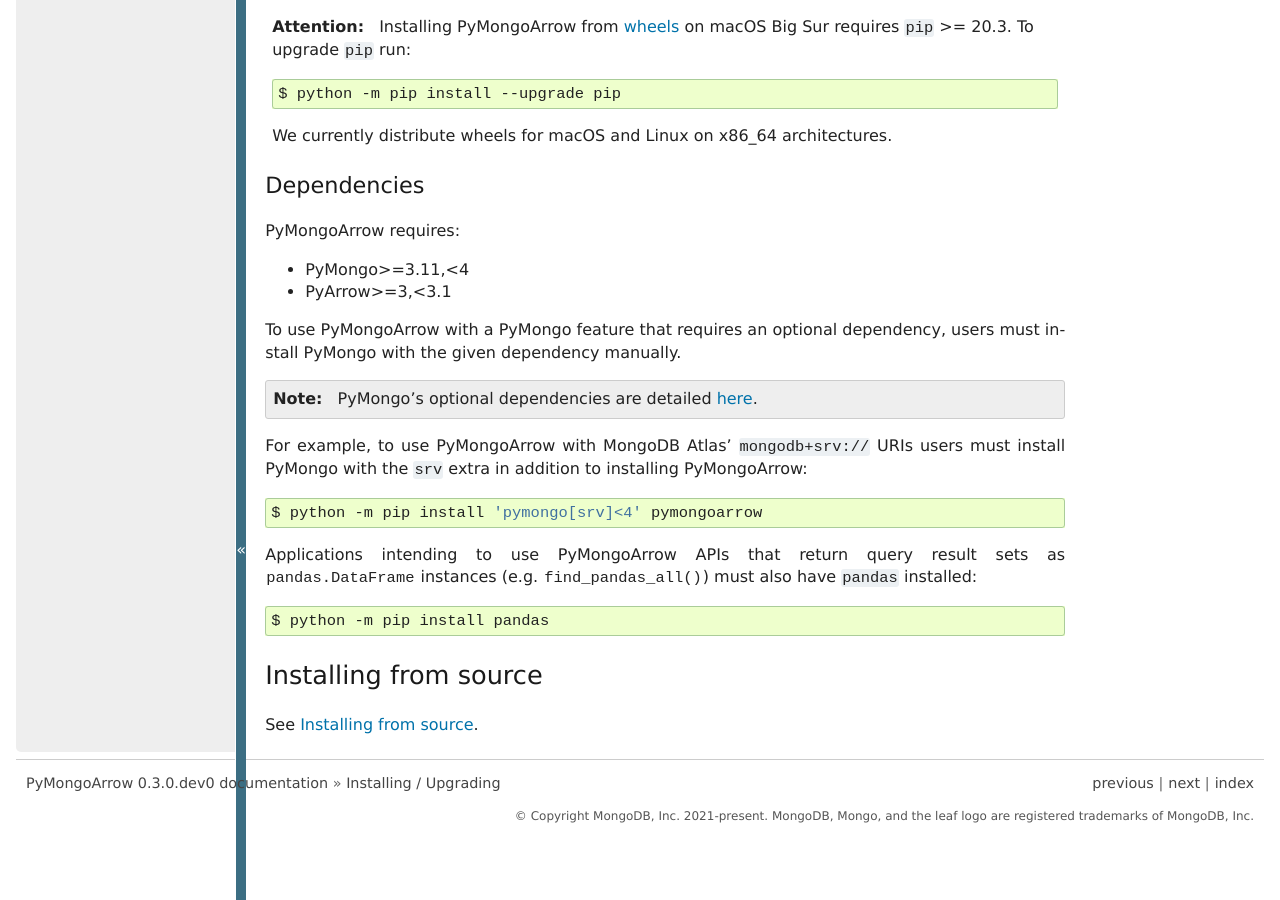
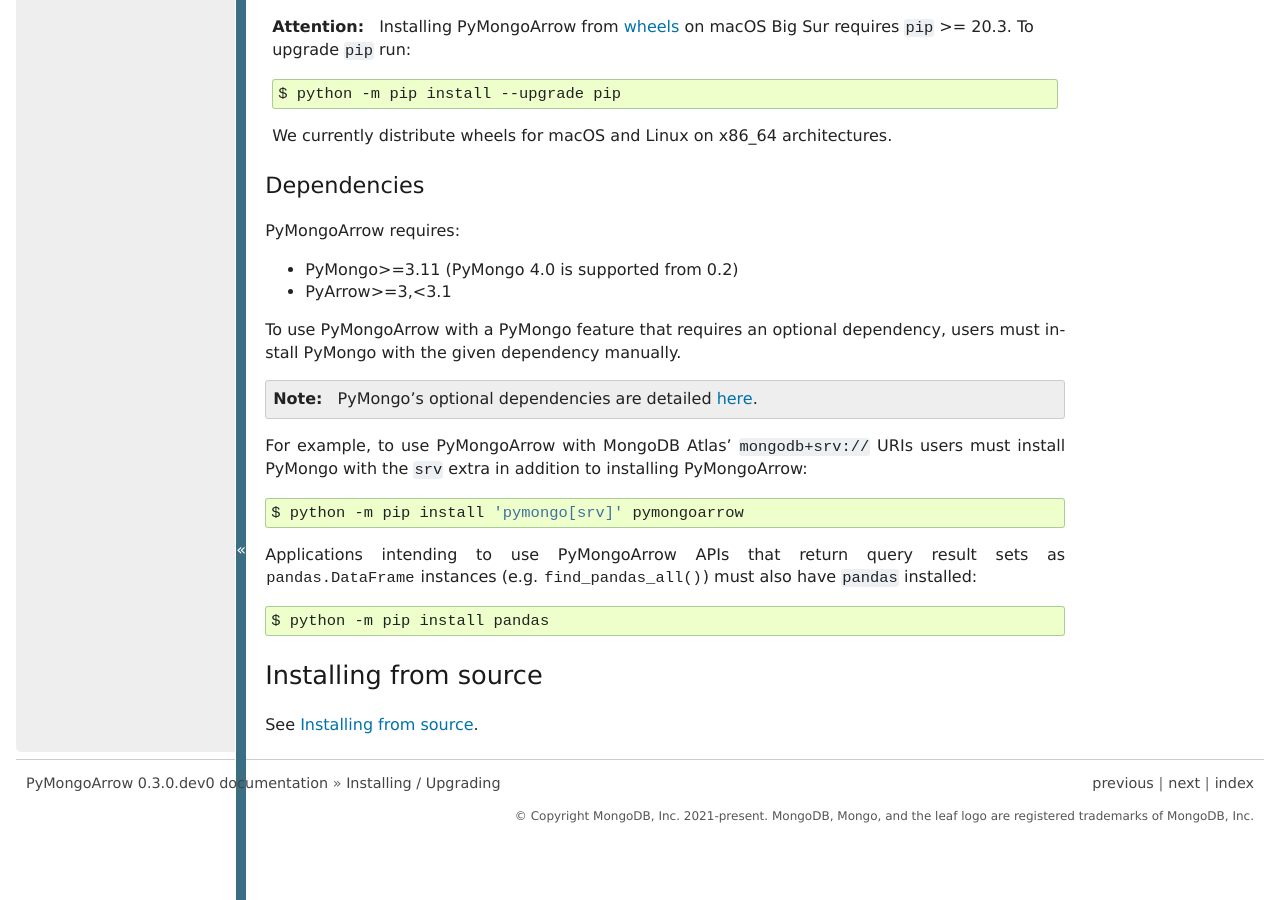
Before and after one commit to mongodb-labs/mongo-arrow, a Sphinx documentation site: the page built from bindings/python/docs/source/installation.rst, in a window 1280 px wide and 900 px high, scrolled down 657 px. Built offline with Sphinx 7.4.7, drawn with Linux system fonts in a browser that asks for light colours.

Commit message:
Update installation.rst (#56)

```diff
--- a/bindings/python/docs/source/installation.rst
+++ b/bindings/python/docs/source/installation.rst
@@ -45,7 +45,7 @@ Dependencies
 
 PyMongoArrow requires:
 
-- PyMongo>=3.11,<4
+- PyMongo>=3.11 (PyMongo 4.0 is supported from 0.2)
 - PyArrow>=3,<3.1
 
 To use PyMongoArrow with a PyMongo feature that requires an optional
@@ -58,7 +58,7 @@ For example, to use PyMongoArrow with MongoDB Atlas' ``mongodb+srv://`` URIs
 users must install PyMongo with the ``srv`` extra in addition to installing
 PyMongoArrow::
 
-  $ python -m pip install 'pymongo[srv]<4' pymongoarrow
+  $ python -m pip install 'pymongo[srv]' pymongoarrow
 
 Applications intending to use PyMongoArrow APIs that return query result sets
 as :class:`pandas.DataFrame` instances (e.g. :meth:`~pymongoarrow.api.find_pandas_all`)
```
